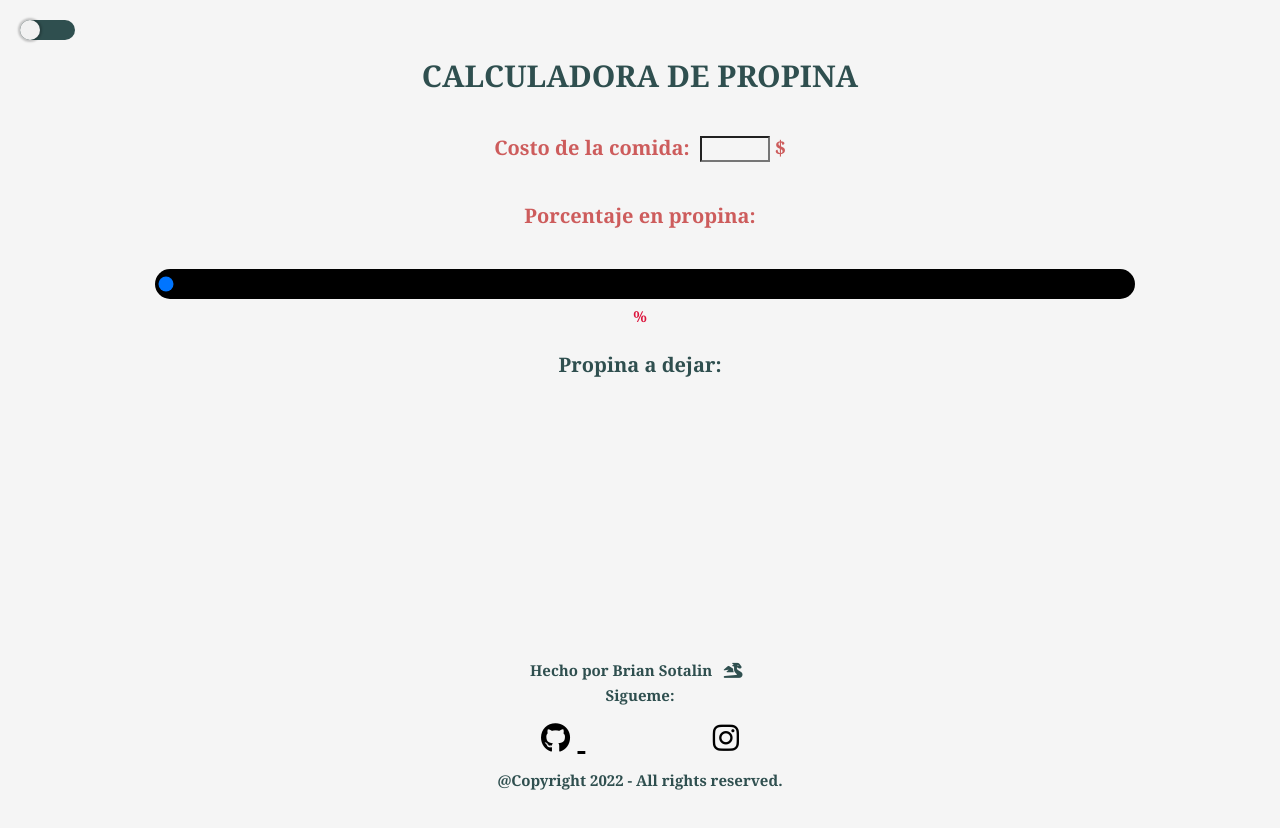
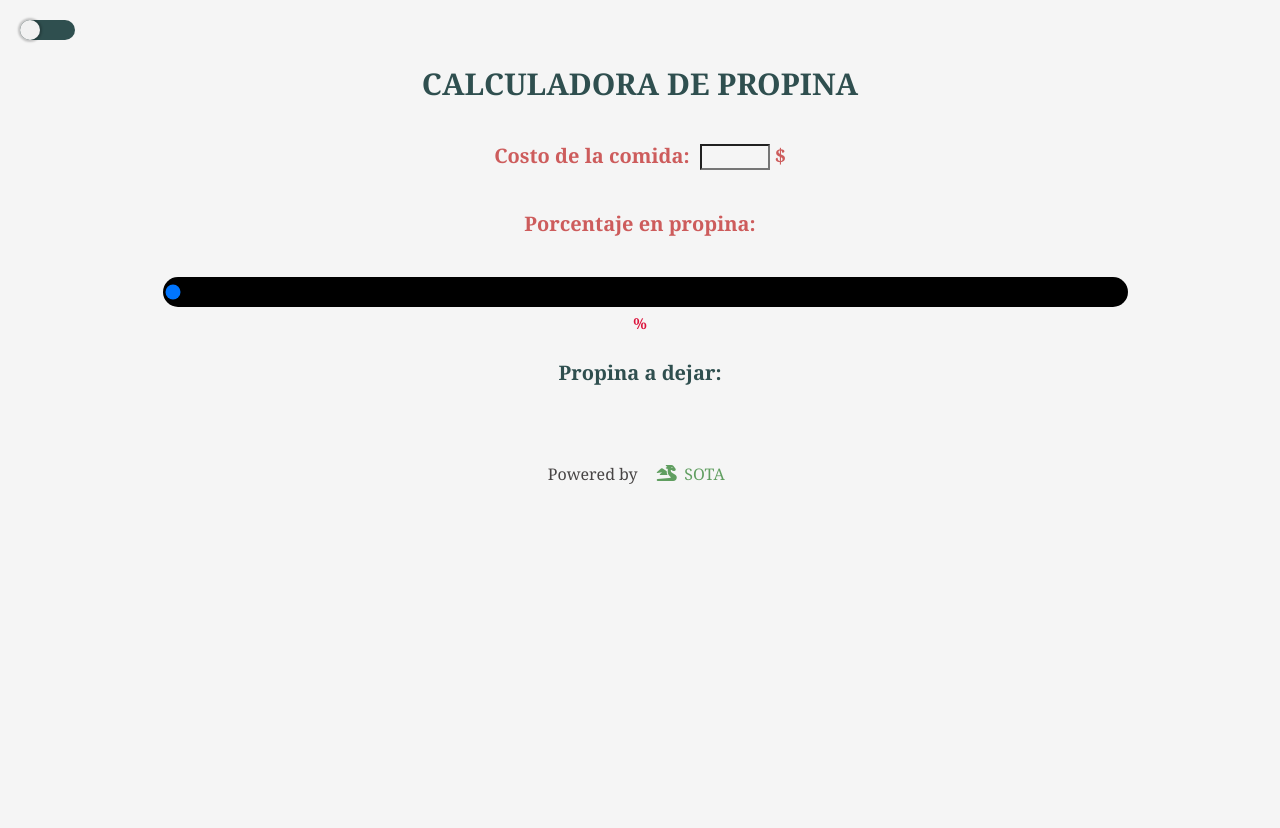
Before and after one commit to BrianSotalin/propina, a plain HTML site: page index.html in a window 1280 px wide. After the commit the page ends 800 px from the top, so only its background shows below. Drawn offline with Linux system fonts and the light colour scheme.

Commit message:
updated-footer

```diff
--- a/index.html
+++ b/index.html
@@ -29,25 +29,7 @@
         <span id="propina"></span>
 
     </div>
-    <footer class="footer">
-        <p class="footer-message">
-            Hecho por Brian Sotalin <i class="fas fa-dragon"></i><br>
-            Sigueme:
-        </p>
-        <div class="social">
-            <a href="https://github.com/BrianSotalin" class="social-item">
-                <i class="fab fa-github"></i>
-            </a>
-            <a href="https://www.instagram.com/blady.10p/?hl=es" class="social-item">
-                <i class="fab fa-instagram"></i>
-            </a>
-        </div>
-
-        <p class="footer-copyright">
-            @Copyright 2022 - All rights reserved.
-        </p>
-
-    </footer>
+    <footer> Powered by <a href="https://briansotalin.github.io/mypage/"> <i class="fas fa-dragon"></i>sota </a> </footer>
     <script src="app.js"></script>
 </body>
 
--- a/style.css
+++ b/style.css
@@ -19,8 +19,9 @@ CONTENIDO
     text-align: center;
     max-width: 1000px;
     width: 90%;
-    height: 100vh;
-    margin: auto;
+    padding: 10px;
+    margin: auto auto 0 auto;
+
 
 }
 
@@ -130,36 +131,27 @@ h1 {
 span {
     font-weight: bold;
     font-size: 35px;
-    color: rgb(96, 158, 96)
+    color: rgb(96, 158, 96);
+
 }
 /*
 FOOTER
 */
 footer{
-    margin-top: -200px;
+    display: block;
     text-align: center;
+    color: rgb(71, 68, 68);
+    transition: .3s ease all;
     }
-    footer p{
-      font-size: 15px;
-      font-weight: bold;
-      color: darkslategrey;
-    }
-    footer .social{
-    justify-content: center;
-    text-align: center;
-    align-items: center;
+    footer:hover{
+        letter-spacing: 2px;
     }
     footer a{
-      margin: 30px ;
-     padding: 30px;
-      color: black;
-      font-size: 30px;
-      transition: .3s ease all;
+        text-decoration: none;
+        text-transform: uppercase;
+        color: rgb(96, 158, 96);
+    }
 
-    }
-    footer a:hover{
-      color: darkslategrey;
-    }
 /*
 MODO OSCURO
 */
@@ -188,6 +180,9 @@ body.dark h1{
 body.dark span{
     color: lightgrey;
 }
+body.dark footer{
+    color: rgb(29, 27, 27);
+}
 /*
 @media screen and (max-width:500px) {
 
@@ -203,12 +198,10 @@ body.dark span{
 }
 */
 @media screen and (max-width:375px) {
-   footer p{
+   footer {
        font-size: 12px;
    }
-   footer a{
-       margin: 10px;
-   }
+
 }
 @media screen and (max-width:275px) {
     .contenido h2{
```
